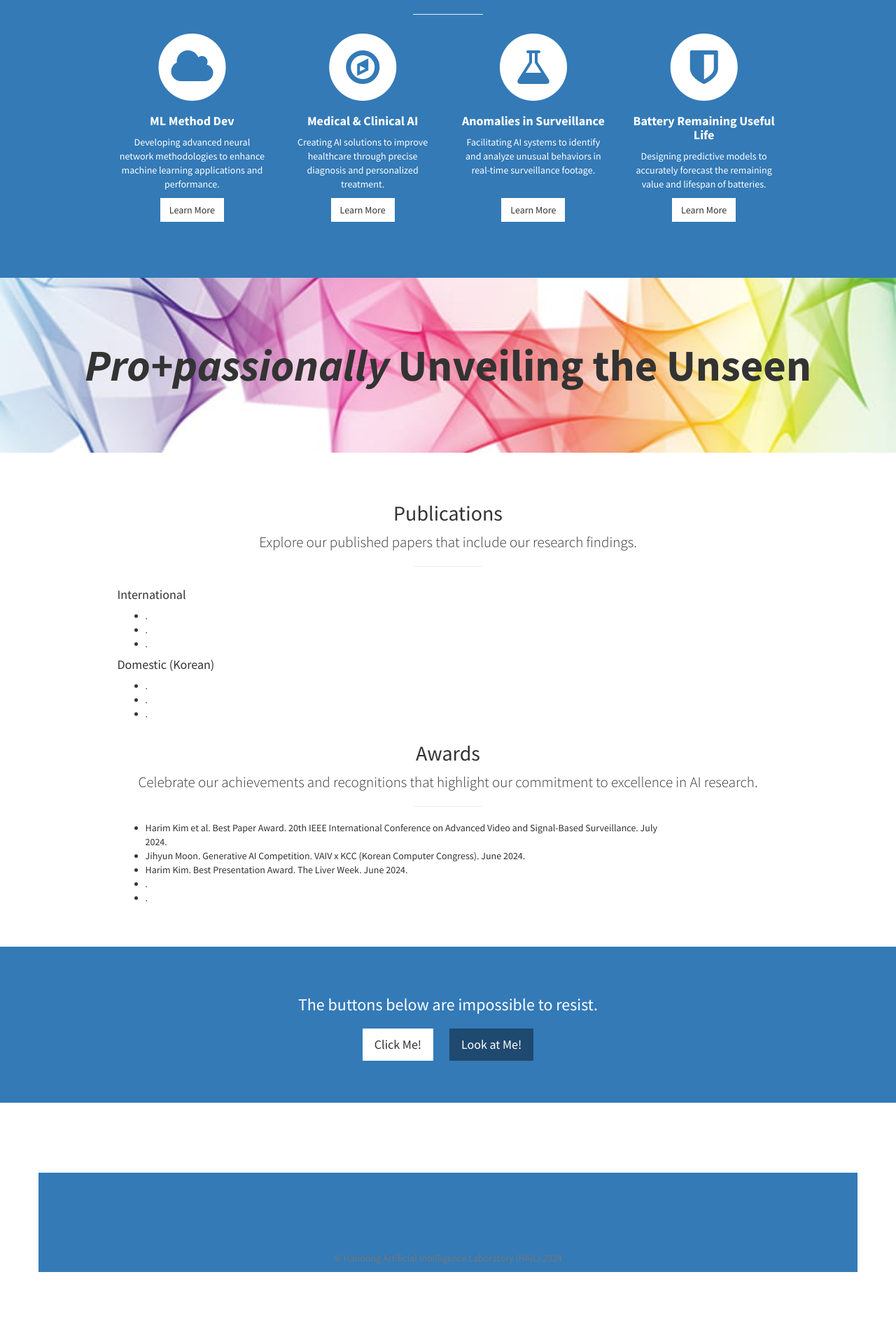
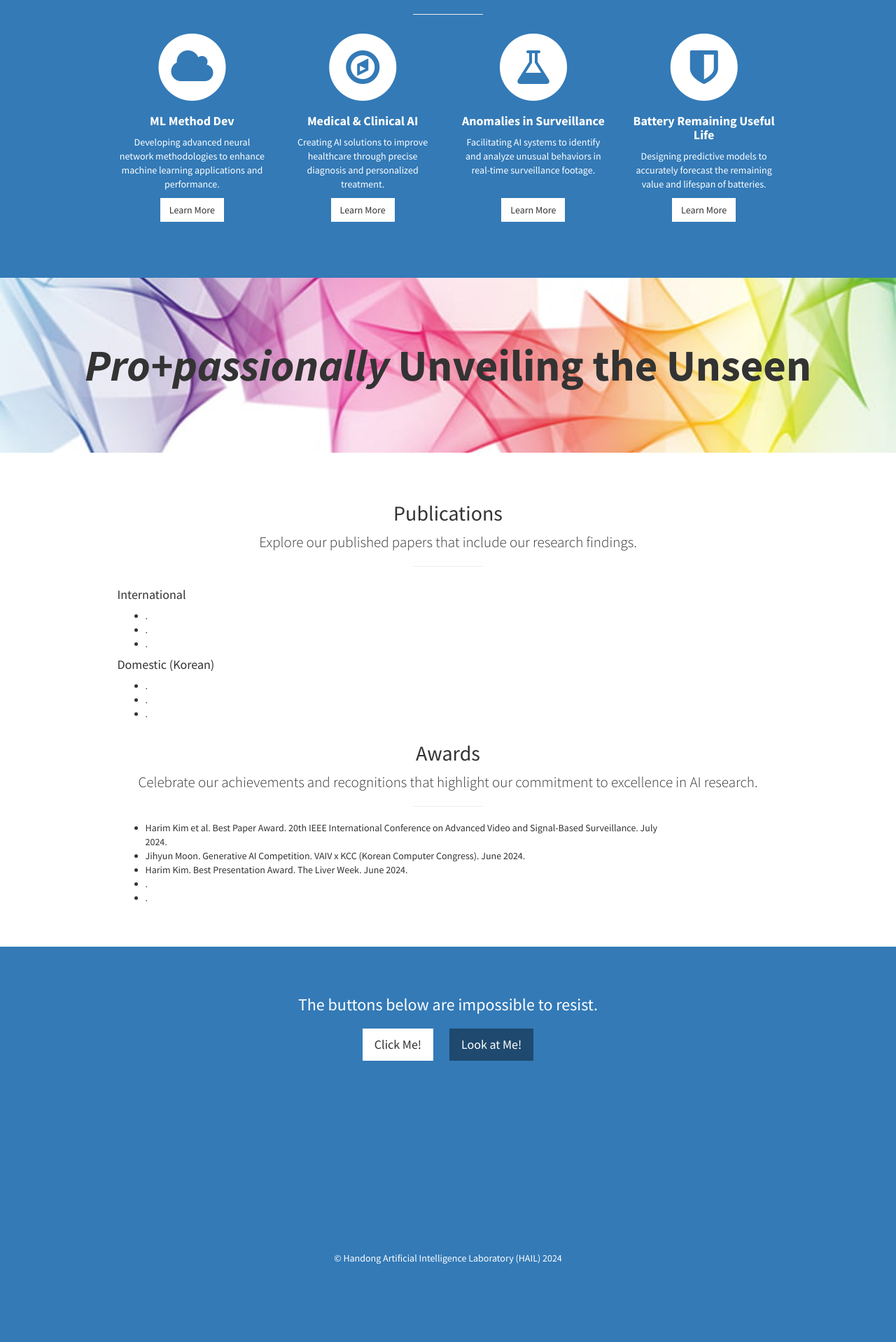
Before and after one commit to nth221/nth221.github.io, a Jekyll site: the page built from index.html, in a window 1280 px wide. Shown: the part 2019-3937 px from the top of the page at 70% size. Built offline with Jekyll 4.4.1, drawn with Linux system fonts in a browser that asks for light colours.

Commit message:
modified:   _includes/footer.html

```diff
--- a/_includes/footer.html
+++ b/_includes/footer.html
@@ -1,7 +1,7 @@
-<footer>
+<footer class="bg-primary">
   <div class="container">
     <div class="row">
-      <div class="col-lg-12 bg-primary text-center">
+      <div class="col-lg-12 text-center">
         <h4><strong>{{ site.owner }}</strong>
         </h4>
         <p>
@@ -14,7 +14,7 @@
             <a href="https://github.com/{{ site.github_username }}"><i class="fa fa-github fa-fw fa-3x"></i></a>
           </li>
         </ul>
-        <p class="text-muted"> &copy; {{ site.copyright }} 20{{ site.time | date: '%y' }}</p>
+        <p> &copy; {{ site.copyright }} 20{{ site.time | date: '%y' }}</p>
       </div>
 
 
```
